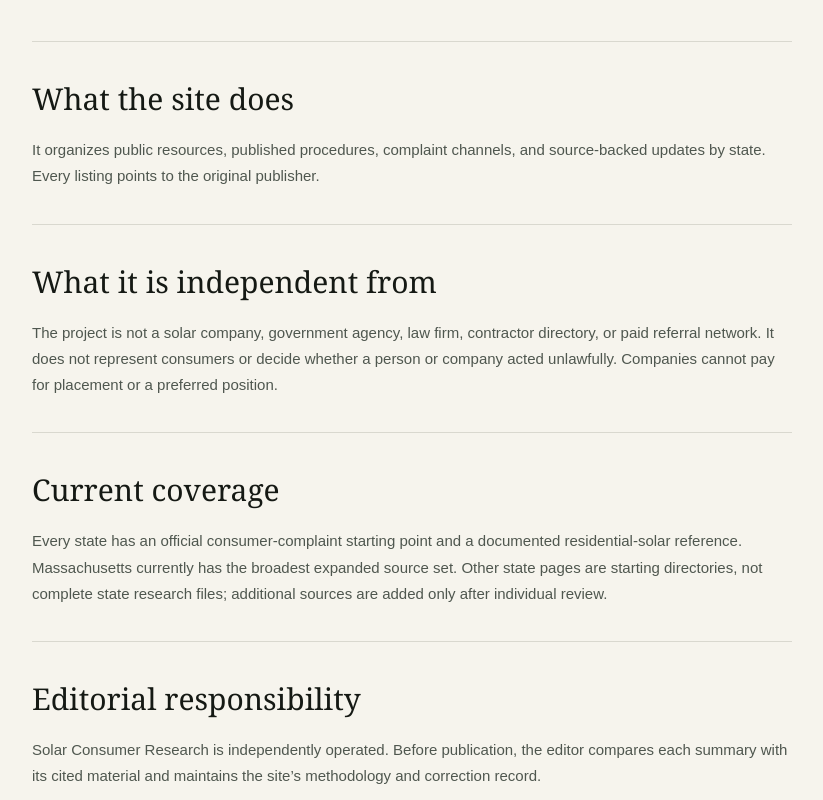
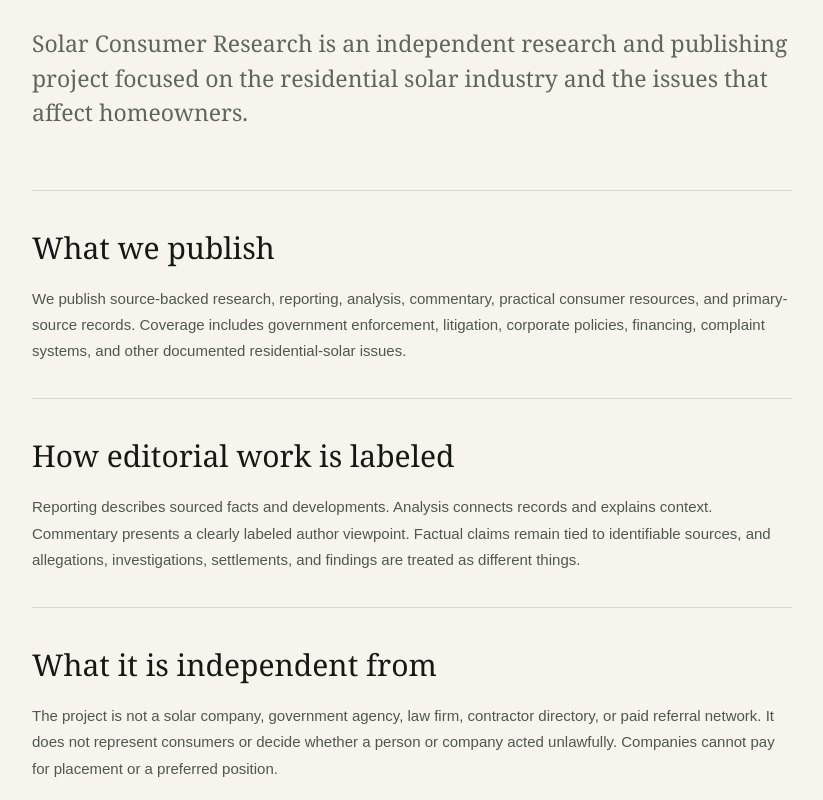
Before and after one commit to Decentralized-Rob/solar-consumer-research, a Next.js app: page /about in a window 1280 px wide. Shown: the part 540-1340 px from the top of the page, without its empty margins (228-1051 px from the left). Built offline with nearby package versions, Linux system fonts and the light colour scheme.

Commit message:
Broaden About page for editorial publishing

```diff
--- a/app/about/page.tsx
+++ b/app/about/page.tsx
@@ -2,7 +2,7 @@ import { InfoPage } from "../../components/info-page";
 
 export const metadata = {
   title: "About | Solar Consumer Research",
-  description: "How Solar Consumer Research organizes verified public information for residential solar consumers.",
+  description: "About Solar Consumer Research, an independent residential solar research and publishing project built around primary records.",
   alternates: { canonical: "/about" },
   openGraph: { url: "/about" },
 };
@@ -11,12 +11,16 @@ export default function AboutPage() {
   return (
     <InfoPage
       eyebrow="About this project"
-      title="Public information, made usable."
-      lede="Solar Consumer Research is being built for residential solar customers who are frustrated, stuck, or unable to get a clear answer."
+      title="Independent residential solar research."
+      lede="Solar Consumer Research is an independent research and publishing project focused on the residential solar industry and the issues that affect homeowners."
     >
       <section className="info-section">
-        <h2>What the site does</h2>
-        <p>It organizes public resources, published procedures, complaint channels, and source-backed updates by state. Every listing points to the original publisher.</p>
+        <h2>What we publish</h2>
+        <p>We publish source-backed research, reporting, analysis, commentary, practical consumer resources, and primary-source records. Coverage includes government enforcement, litigation, corporate policies, financing, complaint systems, and other documented residential-solar issues.</p>
+      </section>
+      <section className="info-section">
+        <h2>How editorial work is labeled</h2>
+        <p>Reporting describes sourced facts and developments. Analysis connects records and explains context. Commentary presents a clearly labeled author viewpoint. Factual claims remain tied to identifiable sources, and allegations, investigations, settlements, and findings are treated as different things.</p>
       </section>
       <section className="info-section">
         <h2>What it is independent from</h2>
@@ -24,11 +28,11 @@ export default function AboutPage() {
       </section>
       <section className="info-section">
         <h2>Current coverage</h2>
-        <p>Every state has an official consumer-complaint starting point and a documented residential-solar reference. Massachusetts currently has the broadest expanded source set. Other state pages are starting directories, not complete state research files; additional sources are added only after individual review.</p>
+        <p>Every state has an official consumer-complaint starting point and a documented residential-solar reference. Some states, companies, and major cases have deeper research hubs. Coverage is expanded only after sources are individually reviewed.</p>
       </section>
       <section className="info-section">
         <h2>Editorial responsibility</h2>
-        <p>Solar Consumer Research is independently operated. Before publication, the editor compares each summary with its cited material and maintains the site’s methodology and correction record.</p>
+        <p>Solar Consumer Research is independently operated. AI may assist with research and implementation, but source selection, editorial judgment, review, and publication remain human-owned. Published work is subject to the site’s methodology and correction process.</p>
       </section>
     </InfoPage>
   );
```
